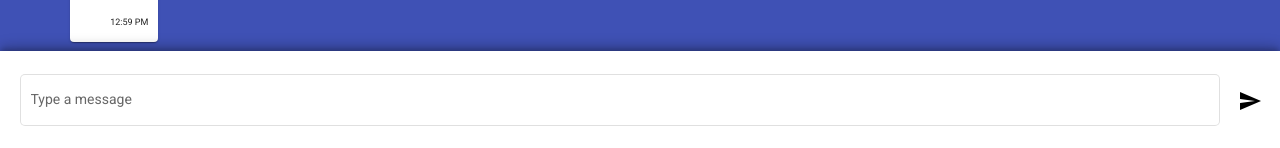
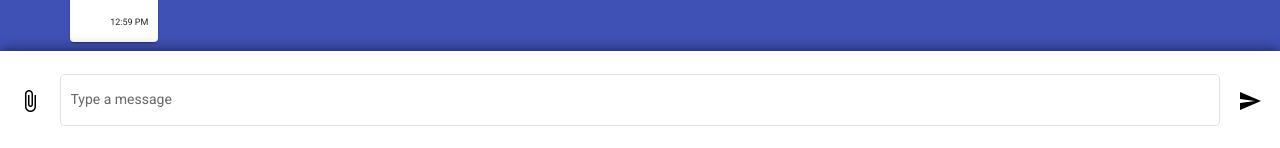
Before and after one commit to batbrain9392/ng-chat, an Angular app: page /chat in a window 1280 px wide. Shown: the part 652-800 px from the top of the page. Built offline with nearby package versions, Linux system fonts and the light colour scheme.

Commit message:
upload component added

```diff
--- a/src/app/chat/chat-input/chat-input.component.css
+++ b/src/app/chat/chat-input/chat-input.component.css
@@ -1,8 +1,8 @@
 form {
   display: grid;
-  grid-template-columns: auto max-content;
+  grid-template-columns: max-content auto max-content;
   gap: 10px;
-  padding: 20px 10px 0 20px;
+  padding: 20px 10px 0;
   background-color: white;
   box-shadow:
     0 -3px 5px -1px rgba(0, 0, 0, 0.2),
@@ -10,6 +10,6 @@ form {
     0 -1px 18px 0 rgba(0, 0, 0, 0.12);
 }
 
-button[mat-icon-button] {
+.margin-top {
   margin-top: 9px;
 }
--- a/src/app/chat/chat-input/chat-input.component.html
+++ b/src/app/chat/chat-input/chat-input.component.html
@@ -1,9 +1,15 @@
 <form (ngSubmit)="onSubmit()">
+  <app-upload class="margin-top" (dropped)="onDrop($event)"></app-upload>
   <mat-form-field appearance="outline">
     <mat-label>Type a message</mat-label>
     <input matInput [(ngModel)]="chat.text" name="text" />
   </mat-form-field>
-  <button mat-icon-button type="submit" [color]="chat.text ? 'primary' : null">
+  <button
+    mat-icon-button
+    type="submit"
+    [color]="chat.text ? 'primary' : null"
+    class="margin-top"
+  >
     <mat-icon>send</mat-icon>
   </button>
 </form>
--- a/src/app/chat/chat-input/chat-input.component.ts
+++ b/src/app/chat/chat-input/chat-input.component.ts
@@ -23,6 +23,10 @@ export class ChatInputComponent implements OnInit {
     this.chat = { ...this.chat, username, userImgUrl };
   }
 
+  onDrop(file: File) {
+    console.log(file.name);
+  }
+
   onSubmit() {
     this.chat.text = this.chat.text && this.chat.text.trim();
     if (this.chat.text) {
--- /dev/null
+++ b/src/app/chat/chat-input/upload/drop-zone.directive.ts
@@ -0,0 +1,30 @@
+import { Directive, Output, EventEmitter, HostListener } from '@angular/core';
+
+@Directive({
+  selector: '[appDropZone]'
+})
+export class DropZoneDirective {
+  @Output() dropped = new EventEmitter<FileList>();
+  @Output() hovered = new EventEmitter<boolean>();
+
+  constructor() {}
+
+  @HostListener('drop', ['$event'])
+  onDrop(event: DragEvent) {
+    event.preventDefault();
+    this.dropped.emit(event.dataTransfer.files);
+    this.hovered.emit(false);
+  }
+
+  @HostListener('dragover', ['$event'])
+  onDragOver(event: DragEvent) {
+    event.preventDefault();
+    this.hovered.emit(true);
+  }
+
+  @HostListener('dragleave', ['$event'])
+  onDragLeave(event: DragEvent) {
+    event.preventDefault();
+    this.hovered.emit(false);
+  }
+}
--- /dev/null
+++ b/src/app/chat/chat-input/upload/upload.component.html
@@ -0,0 +1,16 @@
+<button
+  mat-icon-button
+  appDropZone
+  (hovered)="toggleHover($event)"
+  (dropped)="onDrop($event)"
+  (click)="inputFile.click()"
+  [color]="isHovering ? 'primary' : null"
+>
+  <mat-icon>attach_file</mat-icon>
+</button>
+<input
+  type="file"
+  #inputFile
+  (change)="onDrop($event.target.files)"
+  hidden
+/>
--- /dev/null
+++ b/src/app/chat/chat-input/upload/upload.component.ts
@@ -0,0 +1,33 @@
+import {
+  Component,
+  ChangeDetectionStrategy,
+  Output,
+  EventEmitter
+} from '@angular/core';
+
+@Component({
+  selector: 'app-upload',
+  templateUrl: './upload.component.html',
+  styleUrls: ['./upload.component.css'],
+  changeDetection: ChangeDetectionStrategy.OnPush
+})
+export class UploadComponent {
+  @Output()
+  dropped = new EventEmitter<File>();
+  isHovering: boolean;
+
+  constructor() {}
+
+  toggleHover(event: boolean) {
+    this.isHovering = event;
+  }
+
+  onDrop(event: FileList) {
+    const file = event.item(0);
+    if (file.type.split('/')[0] !== 'image') {
+      console.error('unsupported file type :( ');
+      return;
+    }
+    this.dropped.emit(file);
+  }
+}
--- a/src/app/chat/chat.module.ts
+++ b/src/app/chat/chat.module.ts
@@ -7,13 +7,17 @@ import { ChatComponent } from './chat.component';
 import { ChatInputComponent } from './chat-input/chat-input.component';
 import { ChatMessagesComponent } from './chat-messages/chat-messages.component';
 import { ChatBubbleComponent } from './chat-messages/chat-bubble/chat-bubble.component';
+import { UploadComponent } from './chat-input/upload/upload.component';
+import { DropZoneDirective } from './chat-input/upload/drop-zone.directive';
 
 @NgModule({
   declarations: [
     ChatComponent,
     ChatInputComponent,
     ChatMessagesComponent,
-    ChatBubbleComponent
+    ChatBubbleComponent,
+    UploadComponent,
+    DropZoneDirective
   ],
   imports: [CommonModule, SharedModule, ChatRoutingModule]
 })
--- a/src/app/chat/chat.ts
+++ b/src/app/chat/chat.ts
@@ -2,6 +2,7 @@ import { User } from '../auth/user';
 
 export interface Chat extends User {
   id: string;
-  text: string;
+  text?: string;
+  imgUrl?: string;
   timestamp: number;
 }
```
Also changed, not shown: src/app/chat/chat-input/upload/upload.component.css (added).
